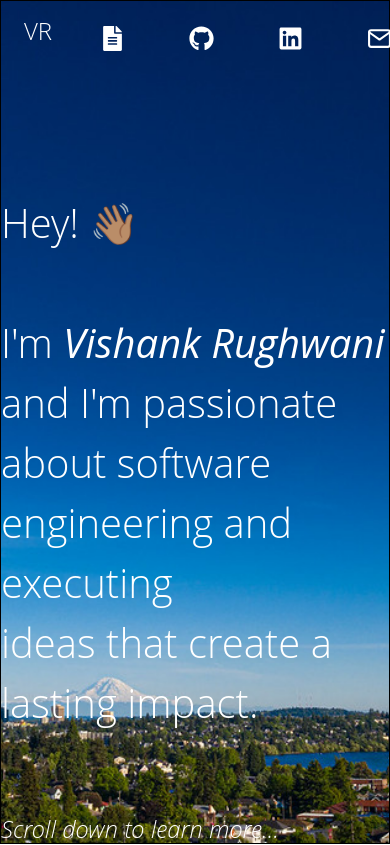
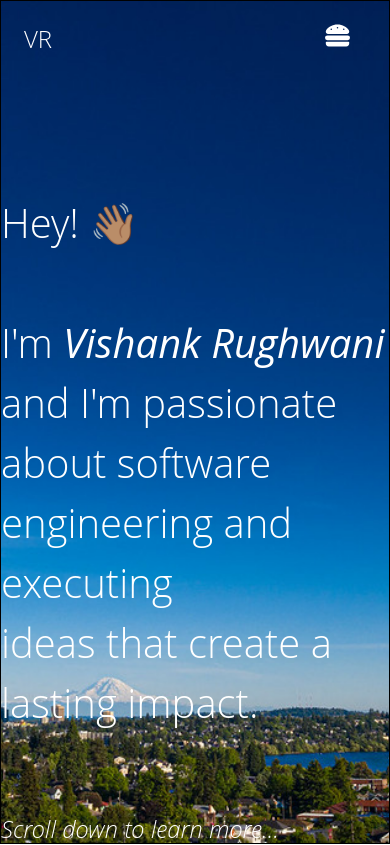
Before and after one commit to vishankrug/personal-website, a React (Create React App) app: page / in a window 390 px wide. Shown: the top 845 px of the page. Built offline with nearby package versions, Linux system fonts and the light colour scheme.

Commit message:
hamburger complete

```diff
--- a/src/App.css
+++ b/src/App.css
@@ -48,6 +48,65 @@
   padding-top: .8rem;
 }
 
+.hamburger-link{
+  display: none;
+  color: white;
+}
+
+.hamburger-link:hover{
+  color: #9FBCD1;
+}
+
+@media(max-width: 768px){
+  .list-unstyled{
+    flex-flow: column nowrap;
+  }
+
+  .hamburger-link{
+    display: block;
+    color: white;
+    font-weight: lighter;
+    font-size: 1.2rem;
+  }
+
+  .hamburger-link.active{
+    display:none;
+  }
+
+  .hamburger{
+    color: white;
+    width: 25px;
+    height: auto;
+    margin-bottom: 10px;
+    display: none;
+  }
+
+  .hamburger.active{
+    display: block;
+  }
+
+  .cross.active{
+    display: none;
+  }
+
+  .cross{
+    margin-left: 50px;
+    display: block;
+    color: white;
+    width: 27px;
+    height: auto;
+    margin-bottom: 10px;
+  }
+
+  .navbar-list{
+    display: none;
+  }
+  .navbar-child-b{
+    align-items: left;
+    justify-content: flex-end;
+  }
+}
+
 .list-unstyled{
   display: flex;
   align-items: center;
@@ -87,9 +146,7 @@
 .projects{
   margin-left: 20px;
 }
-.hobbies {
-  padding-right: 130px;
-}
+
 
 .header-flex{
   display: flex;
@@ -128,6 +185,7 @@
 }
 
 .navbarVR{
+  margin-top: 10px;
   font-size: 1.5rem;
   background-color: transparent;
 }
@@ -188,6 +246,8 @@
   }
 }
 
-@media (max-width: 900px){
-
+@media(max-width: 410px){
+  .padding{
+    margin-right: 50px;
+  }
 }
--- a/src/Homepage.js
+++ b/src/Homepage.js
@@ -1,4 +1,4 @@
-import {Card, CardText, CardBody,CardLink, CardTitle, Col, Row} from 'reactstrap';
+import {Card, CardText, CardBody, CardTitle, Col, Row} from 'reactstrap';
 
 
 export function About(){
@@ -10,7 +10,7 @@ export function About(){
     return(
         <div className="homepage firstitem">
             <h1 className="title about">ABOUT</h1>
-            <div>
+            <div className="mt-4">
 
                 <p className = "text about">I am currently a junior majoring in Computer Science/Informatics with a concentration in Software Engineering and minoring in Entrepreneurship at the University of Washington, Seattle.
                 <br/><br/>
--- a/src/Navbar.js
+++ b/src/Navbar.js
@@ -1,6 +1,6 @@
 import React, { useState } from 'react';
-import './App.css';
-import { FaGithub, FaLinkedin, FaFileAlt, FaHamburger } from "react-icons/fa";
+import { RightNav } from './RightNav';
+import { FaGithub, FaLinkedin, FaFileAlt } from "react-icons/fa";
 import { FiMail } from "react-icons/fi";
 
 export function NavBar(){
@@ -14,6 +14,8 @@ export function NavBar(){
       }
   }
 
+  const[dropdownOpen, setDropdownOpen] = useState(false);
+
   window.addEventListener('scroll', changeBackground);
 
   return(
@@ -21,8 +23,8 @@ export function NavBar(){
       <div className="navbar-child-a mx-2 navbar-navlink">
         <p className="navbarVR">VR</p>
       </div>
-
       <div className="navbar-child-b mx-2">
+        <RightNav state={dropdownOpen} setDropdownOpen={setDropdownOpen}/>
         <ul className="list-unstyled">
         <li className="navbar-list navbar-navlink">
           <a href="./Vishank_Rughwani_Resume.pdf">{<FaFileAlt className="navbarIcon"/>}</a>
--- /dev/null
+++ b/src/RightNav.js
@@ -0,0 +1,26 @@
+import { FaHamburger, FaTimes} from "react-icons/fa";
+
+export function RightNav(props){
+    return(
+        <ul className="list-unstyled">
+        <li>
+            {<FaHamburger open={props.state} onClick={() => props.setDropdownOpen(!props.state)} className= {props.state ? "hamburger":"hamburger active"}/>}
+        </li>
+        <li>
+            {<FaTimes onClick={() => props.setDropdownOpen(!props.state)} className= {props.state ? "cross":"cross active"}/>}
+        </li>
+        <li className= {props.state ? "hamburger-link":"hamburger-link active"}>
+          <a href="./Vishank_Rughwani_Resume.pdf" className="hamburger-link">Resume</a>
+        </li>
+        <li className= {props.state ? "hamburger-link":"hamburger-link active"}>
+          <a href="https://github.com/vishankrug" className="hamburger-link">GitHub</a>
+        </li>
+        <li className= {props.state ? "hamburger-link":"hamburger-link active"}>
+          <a href="https://www.linkedin.com/in/vishank-rughwani/" className="hamburger-link">LinkedIn</a>
+        </li>
+        <li className= {props.state ? "hamburger-link":"hamburger-link active"}>
+          <a href="mailto:vishankr@uw.edu" className="hamburger-link">Email</a>
+        </li>
+      </ul>
+    )
+}
```
Also changed, not shown: 1 other file (tests, documents, lock files or other folders). Lines whose indentation alone changed are shown as unchanged.
